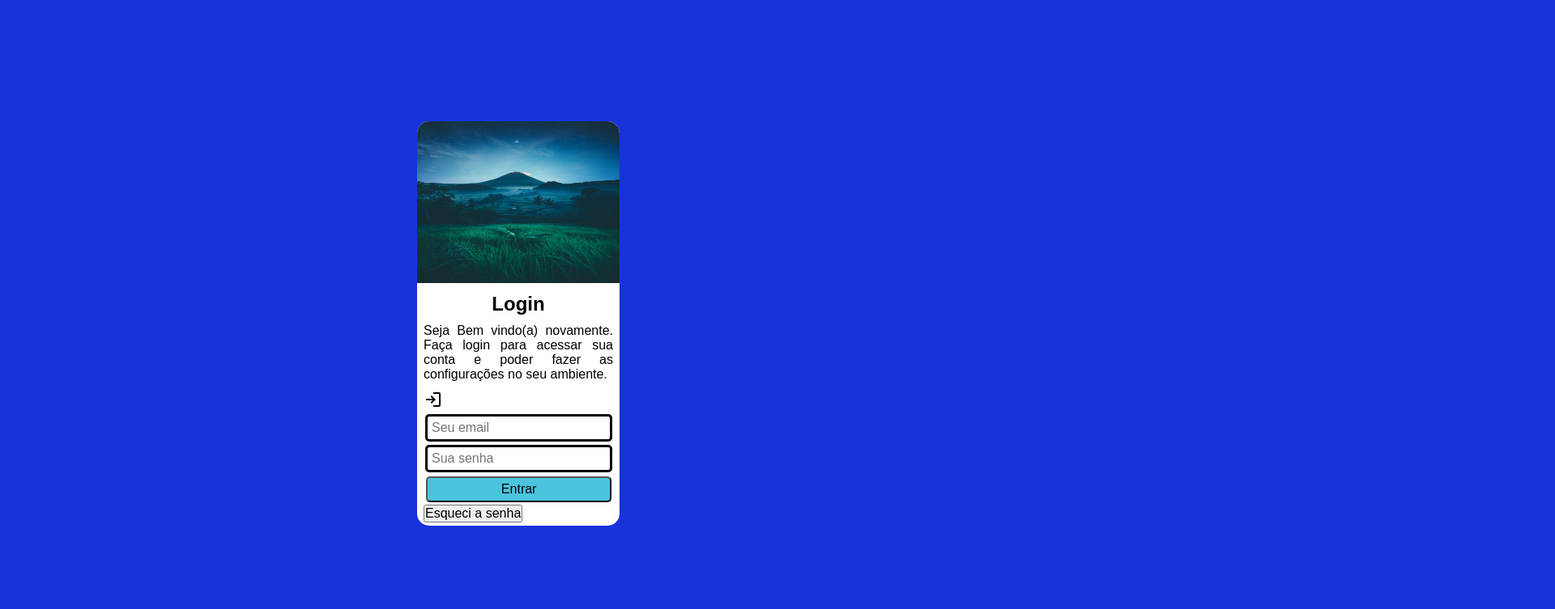
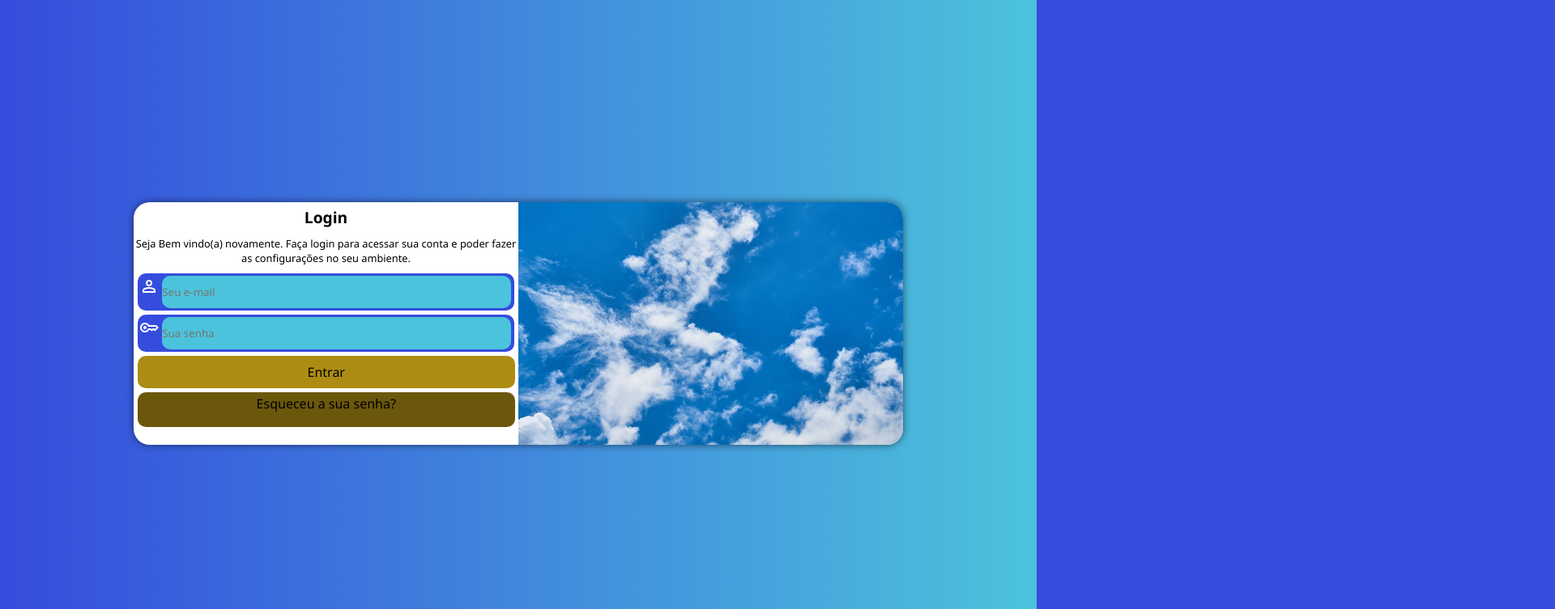
Before and after one commit to ArturSousa1/projeto-login, a plain HTML site: page index.html in a window 1280 px wide. Shown: the top 753 px of the page at 81% size, 1920 px wide, since content can reach past the window. Drawn offline with nearby package versions, Linux system fonts and the light colour scheme.

Commit message:
projeto-login

```diff
--- a/estilo/login.css
+++ b/estilo/login.css
@@ -4,67 +4,119 @@
 *{
     margin: 0;
     padding: 0;
-    font-family: Arial, Helvetica, sans-serif;
-    font-size: 1em;
+    font-family:'Segoe UI', Tahoma, Geneva, Verdana, sans-serif;
 }
 
 :root{
-    --cor-principal: #1933DB;
+    --cor-principal: #354cdd;
     --cor-suave: #4CC3DC;
     --cor-contraste: #6B570C;
 }
+
 html,
 body {
     width: 100vw;
     height: 100vh;
 }
-h1{
-    font-size: 1.5em;
-    text-align: center;
-    margin-bottom: 10px;
-}
-p{
-    text-align: justify;
-    margin-bottom: 10px;
-}
-#iemail,#isenha{
-    border: 3px solid black;
-    width: 92%;
-    border-radius: 5px;
-    padding: 5px;
-    margin: 2px;
-}
-#ientrar{
-    width: 98%;
-    padding: 5px;
-    margin: 3px;
-    border-radius: 5px;
-    background-color: var(--cor-suave);
+
+body {
+    background-color: var(--cor-principal);
 }
 
 div#login{
-height:300px;
-padding: 8px;
+    text-align: center;
+    display: block;
 }
-body{
-    background-color:var(--cor-principal) ;
+
+div#login h1{
+    font-size: 1.2em;
+    padding-top: 5px;
+    margin-bottom: 10px;
 }
+
+div#login p {
+    font-size: 0.8em;
+    margin-bottom: 10px;
+}
+
 main{
+    width: 100vw;
+    height: 100vh;
     position: relative;
-    top: 50%;
-    left: 50%;
 }
+
 section{
     background-color: white;
     position: absolute;
-    transform: translate(-50%,-50%);
+    top: 50%;
+    left: 50%;
     height: 500px;
-    width: 250px;
-    border-radius: 15px;
+    width: 270px;
+    border-radius: 20px;
+    overflow: hidden;
+    box-shadow: 0px 0px 10px rgba(0, 0, 0, 0.566);
+    transition-timing-function: ease;
+    transition: width 1s, height 1s;
+    transform: translate(-50%, -50%);
 }
 
-div img{
-    width: 100%;
+div#foto{
+    background-image: url(/img/pexels-pixabay-531756.jpg);
+    background-size: cover;
+    background-position:center center;
     height:200px;
-    border-radius: 15px 15px 0px 0px;
+    display: block;
 }
+
+div.campo{
+    height: 43px;
+    padding-top: 3px;
+    padding-right: 2px;
+    border-radius: 10px;
+    margin: 5px 5px;
+    background-color: var(--cor-principal);
+}
+
+#ientrar{
+    height: 40px;
+    border: none;
+    display: block;
+    margin: 5px 5px;
+    border-radius: 10px;
+    width: 96%;
+    cursor: pointer;
+    background-color: #ad8c14;
+    font-size: 1em;
+}
+#ientrar:hover{
+    background-color:#354cdd;
+}
+div a{
+    color: black;
+    font-size: 1em;
+    display: block;
+    padding-top: 3px;
+    border-radius: 10px;
+    height: 40px;
+    margin: 5px 5px;
+    width: 96%;
+    text-decoration: none;
+    background-color: var(--cor-contraste);
+}
+div a:hover{
+    background-color: #354cdd;
+}
+div span{
+    color: white;
+}
+div input{
+    display: inline-block;
+    width: 89%;
+    border-radius: 10px;
+    height: 40px;
+    background-color: var(--cor-suave);
+    border: none;
+}
+div input:focus-within{
+    background-color: white;
+}
--- /dev/null
+++ b/estilo/media-query.css
@@ -0,0 +1,73 @@
+@charset "UTF-8";
+
+/* Configurações para Tablets */
+
+@media screen and (min-width:768px) and (max-width:992px) {
+    body {
+        background-image: linear-gradient(to right, #354cdd, #4CC3DC);
+    }
+
+    section {
+        height: 300px;
+        width: 80%;
+    }
+
+    div#foto {
+        float: left;
+        width: 30%;
+        height: 500px;
+    }
+
+    div#login {
+        float: right;
+        width: 70%;
+    }
+     div p {
+        padding: 10px;
+     }
+    #ientrar {
+        width: 98%;
+    }
+
+    div a {
+        width: 98%;
+    }
+
+    div input {
+        width: 93%;
+    }
+}
+/* Configurações para Desktop */
+@media screen and (min-width:992px) {
+    body {
+        background-image: linear-gradient(to right, #354cdd, #4CC3DC);
+    }
+
+    section {
+        height: 300px;
+        width: 950px;
+    }
+
+    div#foto {
+        float: right;
+        width: 50%;
+        height: 500px;
+    }
+
+    div#login {
+        float: left;
+        width: 50%;
+    }
+
+    #ientrar {
+        width: 98%;
+    }
+
+    div a {
+        width: 98%;
+    }
+
+    div input {
+        width: 93%;
+    }
+}
--- a/index.html
+++ b/index.html
@@ -5,23 +5,30 @@
     <meta name="viewport" content="width=device-width, initial-scale=1.0">
     <title>Login</title>
     <link rel="stylesheet" href="/estilo/login.css">
-    <link rel="stylesheet"href="https://fonts.googleapis.com/css2?family=Material+Symbols+Outlined:opsz,wght,FILL,GRAD@20..48,100..700,0..1,-50..200" />
+    <link rel="stylesheet" href="/estilo/media-query.css">
+    <link rel="stylesheet" href="https://fonts.googleapis.com/css2?family=Material+Symbols+Outlined:opsz,wght,FILL,GRAD@24,400,0,0" />
 </head>
 <body>
     <main>
         <section>
             <div id="foto">
-                <img src="/img/pexels-aron-visuals-1743165.jpg" alt="paisagem">
             </div>
             <div id="login">
                 <h1>Login</h1>
                 <p>Seja Bem vindo(a) novamente. Faça login para acessar sua conta e poder fazer as configurações no seu ambiente.</p>
                 <form action="login.php">
-                    <span id="icon-login" class="material-symbols-outlined">login</span>
-                <input type="email" name="email" id="iemail" placeholder="Seu email">
-                    <input  type="password" id="isenha" placeholder="Sua senha">
-                    <input type="submit" value="Entrar" id="ientrar">
-                    <input type="submit" value="Esqueci a senha" id="irec">
+                    <div class="campo">
+                    <span class="material-symbols-outlined">person</span>
+                        <input type="email" name="email" id="iemail" placeholder="Seu e-mail" required minlength="30">
+                        <!-- <label for="iemail">Login</label> -->
+                    </div>
+                <div class="campo">
+                <span class="material-symbols-outlined">key</span>
+                    <input type="password" id="isenha" placeholder="Sua senha" required minlength="8">
+                    <!-- <label for="isenha">Senha</label> -->
+                </div>
+                <input type="submit" value="Entrar" id="ientrar">
+                <a href="#">Esqueceu a sua senha?</a>
                 </form>
             </div>
         </section>
```
Also changed, not shown: img/pexels-pixabay-531756.jpg (added).
